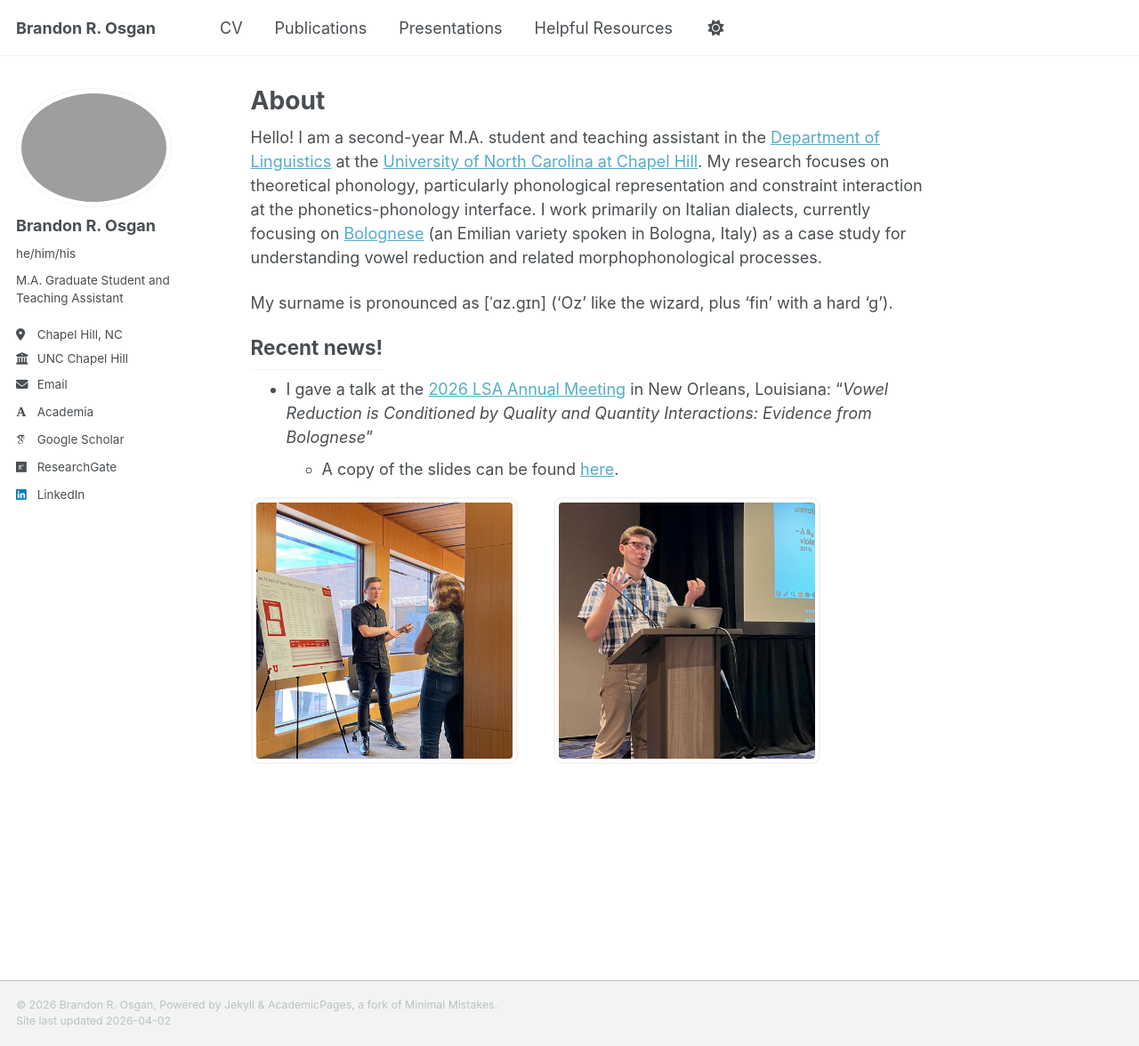
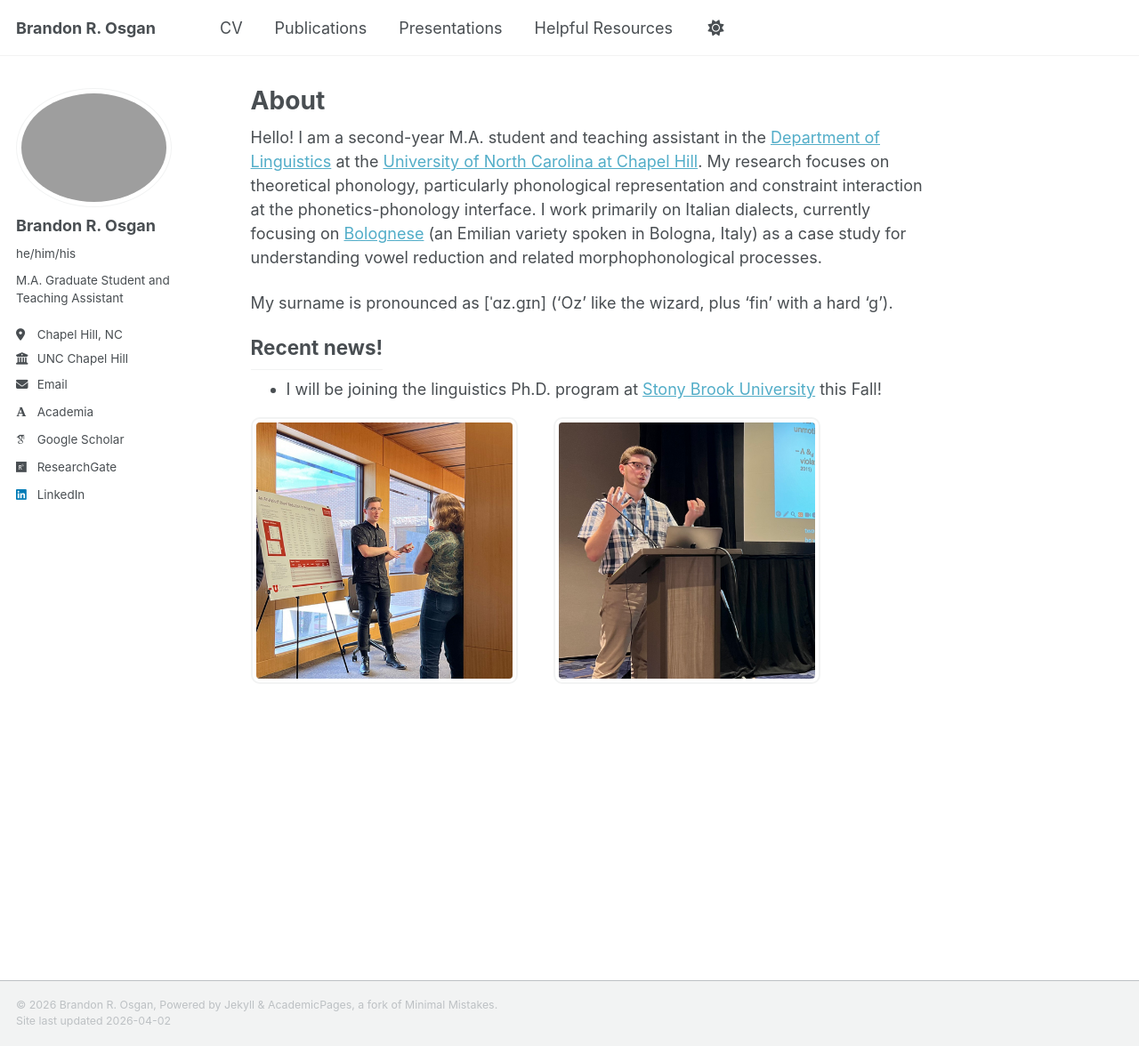
Before and after one commit to bosgan/bosgan.github.io, a Jekyll site: the page built from _pages/about.md, in a window 1280 px wide and 1176 px high. Shown: the whole window at 89% size. Built offline with Jekyll 4.4.1, drawn with Linux system fonts in a browser that asks for light colours; some web fonts are replaced; a script that is not in the unit is left out.

Commit message:
about.md

```diff
--- a/_pages/about.md
+++ b/_pages/about.md
@@ -13,8 +13,10 @@ My surname is pronounced as [ˈɑz.gɪn] ('Oz' like the wizard, plus 'fin' with
 
 <h2 style="display: inline;">Recent news!</h2>
 
-* I gave a talk at the [2026 LSA Annual Meeting](https://web.cvent.com/event/d453188a-a321-46d4-b57e-79d5067e6521/summary) in New Orleans, Louisiana: "_Vowel Reduction is Conditioned by Quality and Quantity
-Interactions: Evidence from Bolognese_"
-  * A copy of the slides can be found [here](/files/LSA_2026_BOsgan_Quality_and_Quantity_Slides.pdf).
+* I will be joining the linguistics Ph.D. program at [Stony Brook University](https://linguistics.stonybrook.edu/) this Fall!
+
+<!-- * I gave a talk at the [2026 LSA Annual Meeting](https://web.cvent.com/event/d453188a-a321-46d4-b57e-79d5067e6521/summary) in New Orleans, Louisiana: "_Vowel Reduction is Conditioned by Quality and Quantity
+Interactions: Evidence from Bolognese"
+  * A copy of the slides can be found [here](/files/LSA_2026_BOsgan_Quality_and_Quantity_Slides.pdf). -->
 
 <img src="/images/HRPS_Brandon_talking.jpg" alt="Brandon presenting a poster" class="framed-photo" style="float: left; margin-right: 40px; width: 300px;"> <img src="/images/LSA26_presentation_photo_1.jpeg" class="framed-photo" alt="Brandon giving a talk" style="float: left; margin-right: 40px; width: 300px;">
```
